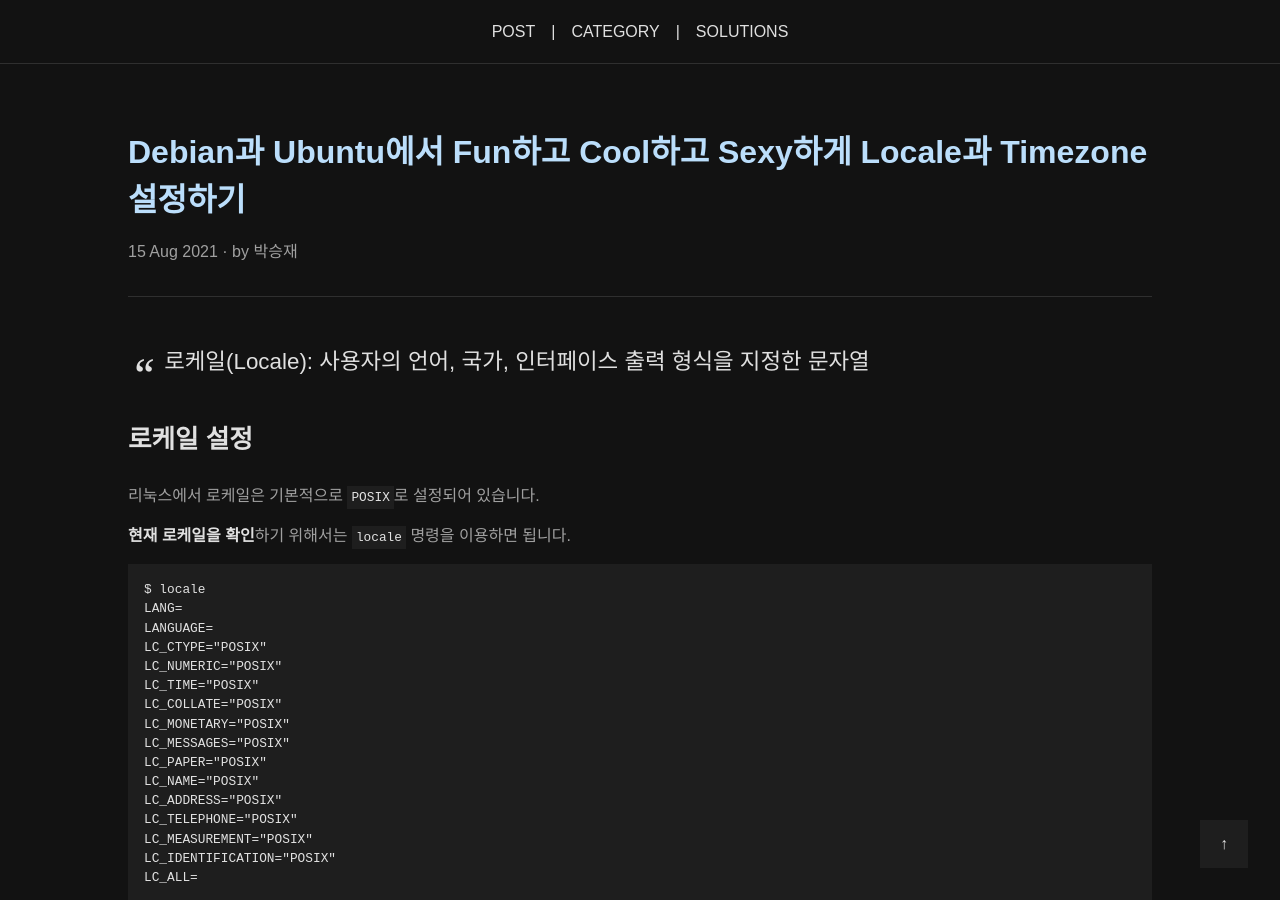
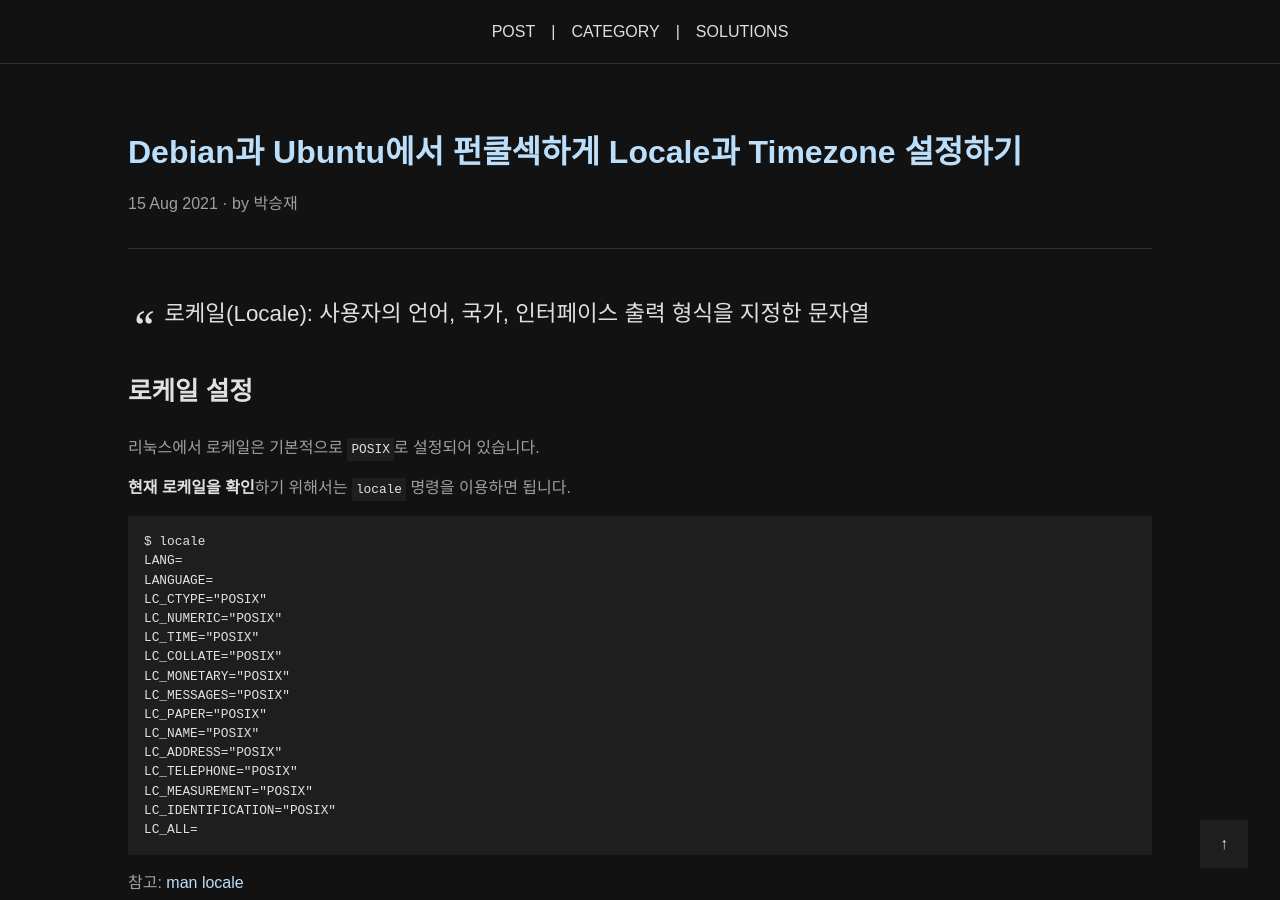
Before and after one commit to int-i/int-i.github.io, a Jekyll site: the page built from _posts/2021-08-15-linux-locale-timezone.md, in a window 1280 px wide and 900 px high. Built offline with Jekyll 4.4.1, drawn with Linux system fonts in a browser that asks for light colours; some web fonts are replaced; a script that is not in the unit is left out; comment, search, counter and statistics services are not loaded.

Commit message:
Update post

```diff
--- a/_posts/2021-08-15-linux-locale-timezone.md
+++ b/_posts/2021-08-15-linux-locale-timezone.md
@@ -1,5 +1,5 @@
 ---
-title: "Debian과 Ubuntu에서 Fun하고 Cool하고 Sexy하게 Locale과 Timezone 설정하기"
+title: "Debian과 Ubuntu에서 펀쿨섹하게 Locale과 Timezone 설정하기"
 date: 2021-08-15
 author: Astro36
 category: linux
```
